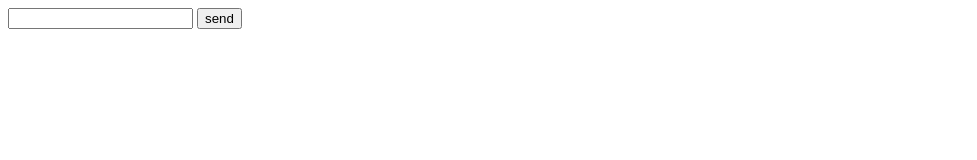
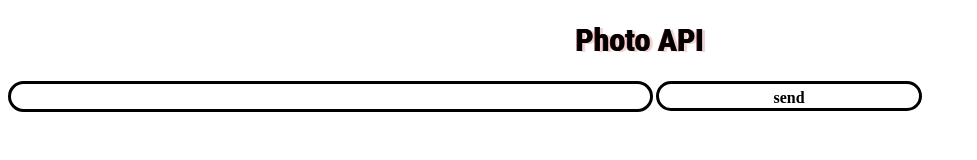
Before and after one commit to FACG6/photo-api, a website: page public/index.html in a window 1280 px wide. Shown: the whole page, without its empty margins (0-977 px from the left). Drawn offline with Linux system fonts and the light colour scheme; files that its build step writes are made by us from their sources.

Commit message:
make style

```diff
--- a/public/index.html
+++ b/public/index.html
@@ -6,17 +6,18 @@
     <meta name="viewport" content="width=device-width, initial-scale=1.0">
     <meta http-equiv="X-UA-Compatible" content="ie=edge">
     <title>photo</title>
+    <link rel="stylesheet" href="./public/style.css">
 </head>
 
 <body>
-    <!-- <form method="POST"> -->
-    <input type="text" name="text" id="searchFor">
-    <input type="submit" value="send" id="searchBtn">
-    <!-- </form> -->
+   <h1 class="header">Photo API</h1>
+    <input type="text" name="text" id="searchFor" class="input">
+    <input type="submit" value="send" id="searchBtn" class="btn">
+
     <div id="img"></div>
 </body>
-<script src="../public/js/request.js"></script>
-<script src="../public/js/logic.js"></script>
-<script src="../public/js/dom.js"></script>
+<script src="/public/js/request.js"></script>
+<script src="/public/js/logic.js"></script>
+<script src="/public/js/dom.js"></script>
 
 </html>
--- a/public/style.css
+++ b/public/style.css
@@ -0,0 +1,35 @@
+* {
+    box-sizing: border-box;
+    padding: 14px 5px 22px -9px;
+    font-family: 'Roboto Condensed', sans-serif;
+
+}
+.header{
+    text-shadow: -1px 0 #400b0b, 3px 1px rgba(195, 40, 40, 0.2);
+    width: 100%;
+    text-align: center;
+}
+.input{
+    width: 51%;
+    font-size: 128%;
+    color: #352e2e;
+    padding-left: 2%;
+    font-family: "Noto Sans KR";
+    border-radius: 61px;
+    border: black solid;
+    flex: 5;
+}
+.btn{
+    font-family: "Noto Sans KR";
+    font-weight: bold;
+    width: 21%;
+    font-size: 20px;
+    color: black;
+    background: white;
+    border: black solid;
+    border-radius: 38px;
+    font-size: inherit;
+    flex: 1;
+    height: 100%;
+    padding-top: 5px;
+}
```
